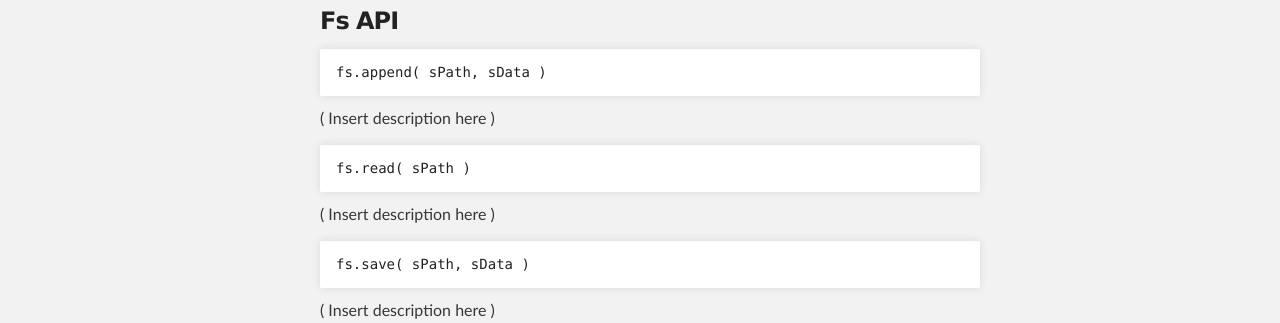
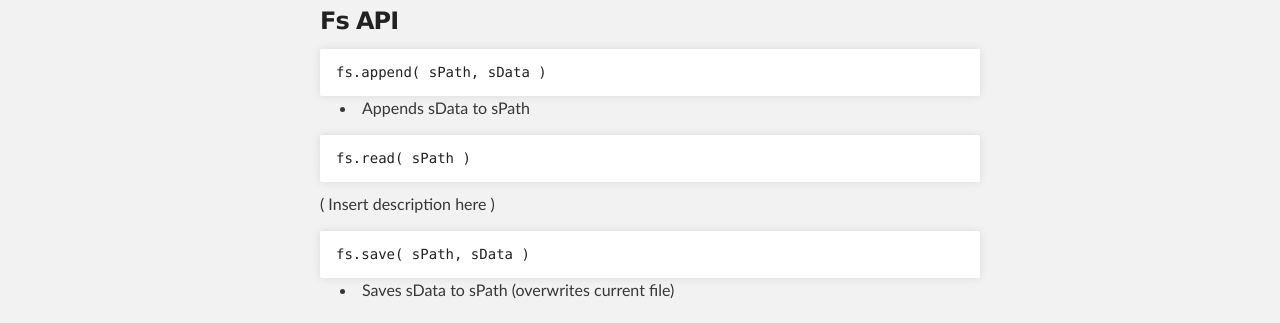
Before and after one commit to SuicidalSTDz/EnderAPI, a plain HTML site: page index.html in a window 1280 px wide. Shown: the part 611-934 px from the top of the page. Drawn offline with Linux system fonts and the light colour scheme.

```diff
--- a/index.html
+++ b/index.html
@@ -50,9 +50,10 @@
 <pre><code>fs.append( sPath, sData )
 </code></pre>
 
-<p>( Insert description here ) <br></p>
-
-<pre><code>fs.read( sPath )
+<ul>
+<li>Appends sData to sPath <br>
+</li>
+</ul><pre><code>fs.read( sPath )
 </code></pre>
 
 <p>( Insert description here ) <br></p>
@@ -60,9 +61,10 @@
 <pre><code>fs.save( sPath, sData )
 </code></pre>
 
-<p>( Insert description here ) <br></p>
-
-<h3>
+<ul>
+<li>Saves sData to sPath (overwrites current file) <br>
+</li>
+</ul><h3>
 <a name="http-api" class="anchor" href="#http-api"><span class="octicon octicon-link"></span></a>HTTP API</h3>
 
 <pre><code>http.download( sURL, sFile )
```
Also changed, not shown: params.json (+1 -1 lines).
